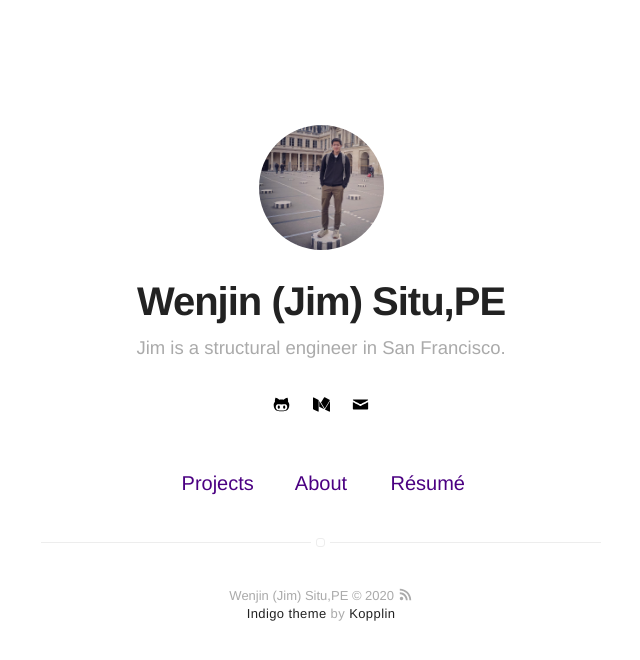
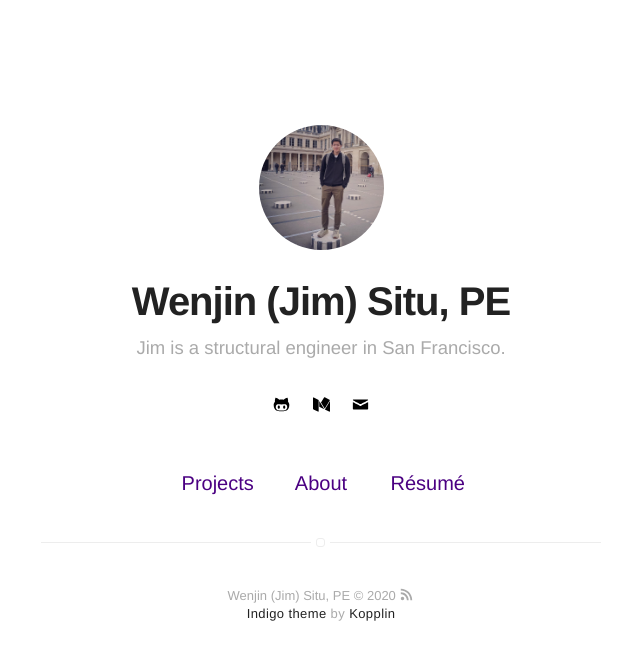
Before and after one commit to jsitu777/wenjinsitu.github.io, a Jekyll site: the page built from index.html, in a window 1280 px wide. Shown: the top 660 px of the page, without its empty margins (319-959 px from the left). Built offline with Jekyll 4.4.1, drawn with Linux system fonts in a browser that asks for light colours.

Commit message:
Update _config.yml

```diff
--- a/_config.yml
+++ b/_config.yml
@@ -1,5 +1,5 @@
 # main text of home
-name: Wenjin (Jim) Situ,PE
+name: Wenjin (Jim) Situ, PE
 bio: Jim is a structural engineer in San Francisco.
 
 # twitter summary info
@@ -21,28 +21,32 @@
 FranklinTowerStructure: assets/images/Franklin Tower Stucture.png
 FranklinTownhomeStructure: assets/images/Franklin Townhome Structure.png
 Peerreview: assets/Projects/Peer Review Panel.png
-DiaghramTesting: assets/Full Scale Testing/DiaghramTesting.png
-ColumnTestingStrongAxis: assets/Full Scale Testing/Column Testing Strong Axis.png
-ColumnTestingWeakAxis: assets/Full Scale Testing/Column Testing Weak Axis.png
+DiaghramTesting: assets/images/Full Scale Testing/DiaghramTesting.png
+ColumnTestingStrongAxis: assets/images/Full Scale Testing/Column Testing Strong Axis.png
+ColumnTestingWeakAxis: assets/images/Full Scale Testing/Column Testing Weak Axis.png
 ConnectionTesting: assets/Full Scale Testing/Connection Testing.jpg
 Soccer: assets/images/Soccer.jpg
 OptimizedStructure: assets/images/Optimized Structure.jpg
 OptimizedStructureClass: assets/images/structural optimization class.jpg
-ARUP_ETABS_Model: assets/ARUP/ETABS Model Project.jpg
-ARUP_CCTV: assets/ARUP/CCTV.jpg
-ARUP_on_site: assets/ARUP/ARUP on site visit.jpg
-ARUP_Beijing: assets/ARUP/ARUP Beijing.jpg
-ARUP_Project: assets/ARUP/Project Financial Center.jpg
+ARUP_ETABS_Model: assets/images/ARUP/ETABS Model Project.jpg
+ARUP_CCTV: assets/images/ARUP/CCTV.jpg
+ARUP_on_site: assets/images/ARUP/ARUP on site visit.jpg
+ARUP_Beijing: assets/images/ARUP/ARUP Beijing.jpg
+ARUP_Project: assets/images/ARUP/Project Financial Center.jpg
+PBD_Annual_Loss: assets/images/Classes/Annual Loss.jpg
+PBD_Collapse: assets/images/Classes/Collapse Deaggregation Curve.jpg
+PBD_ExpectedLoss: assets/images/Classes/Expected Loss.jpg
+PBD_Fragility: assets/images/Classes/Fragility Curve.jpg
+PBD_GUI: assets/images/Classes/GUI Interface.jpg
+PBD_Cost: assets/images/Classes/Replacement Cost.jpg
+Bill: assets/images/Classes/Bill Baker.jpg
 
 #Video
 ConstructionVideo: assets/Videos/Construction Video.mp4
 
 
 #PDFs
-CEE280-url: assets/PDFs/Structural Analysis MATLAB OOP implementation.pdf
 PBL-url: assets/PDFs/Island 2016 Spring.pdf
-CEE385-url: assets/PDFs/Final Report_JLWS.pdf
-CEE307-url: assets/PDFs/ProjectReport_WSLL.pdf
 
 
 # If you want to include your resume, set to true
```
